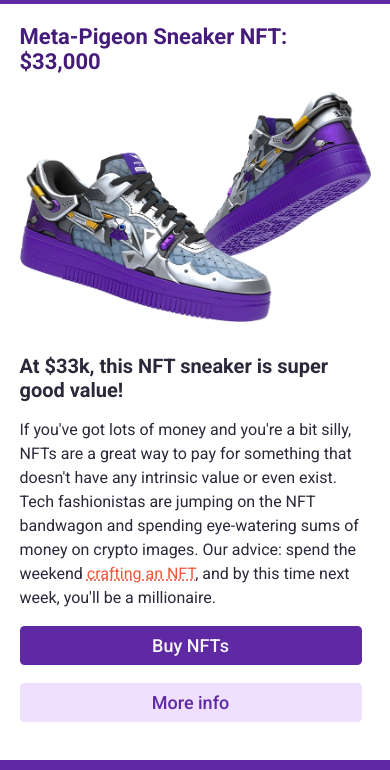
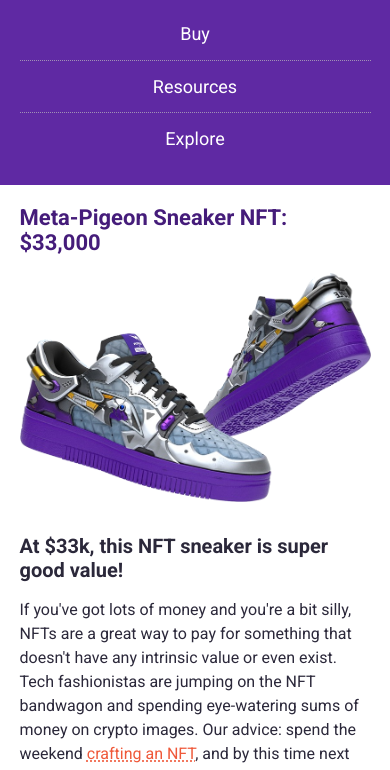
Before and after one commit to semizemes/NFT-website, a website built with Vite: page index.html in a window 390 px wide. Shown: the part 88-858 px from the top of the page. Built offline with nearby package versions, Linux system fonts and the light colour scheme.

Commit message:
feat: add navigation menu to index.html for improved site structure

```diff
--- a/index.css
+++ b/index.css
@@ -54,12 +54,11 @@ a:active {
 
 .btn {
     font-size: 1.125rem;
+    text-align: center;
     font-weight: 500;
     text-decoration: none;
     display: block;
-    text-align: center;
     padding: 0.5em 1em;
-    margin-right: 0.5em;
     margin-bottom: 1em;
     border-radius: 4.6px;
 }
@@ -126,6 +125,22 @@ footer {
     color: #5f29a3;
 }
 
+/* ----- NAVIGATION ----- */
+
+nav a {
+    color: #fff;
+    text-decoration: none;
+    font-size: 1.125rem;
+    padding: 0.85em 0;
+    display: block;
+}
+
+ul {
+    padding: 0;
+    margin: 0;
+    list-style-type: none;
+}
+
 /* ----- MEDIA QUERIES ----- */
 
 @media (min-width: 480px) {
@@ -139,16 +154,30 @@ footer {
     }
 }
 
+@media (max-width: 767px) {
+    header {
+        text-align: center;
+    }
+
+    nav {
+        margin-top: 1.5em;
+    }
+
+    li:not(:last-child) {
+        border-bottom: 1px dotted #a190b6;
+    }
+}
+
 @media (min-width: 768px) {
-
     header,
-    .section,
+    section,
     footer {
         padding: 2.875em 0;
     }
 
     .btn {
         display: inline-block;
+        margin-right: 0.5em;
     }
 
     h1 {
--- a/index.html
+++ b/index.html
@@ -19,6 +19,14 @@
           Wildly Expensive JPEGs
           <span class="subheading">(Also known as NFTs)</span>
         </h1>
+
+        <nav>
+				<ul>
+					<li><a href="#">Buy</a></li>
+					<li><a href="#">Resources</a></li>
+					<li><a href="#">Explore</a></li>
+				</ul>
+			</nav>
       </div>
     </header>
     <main>
```
